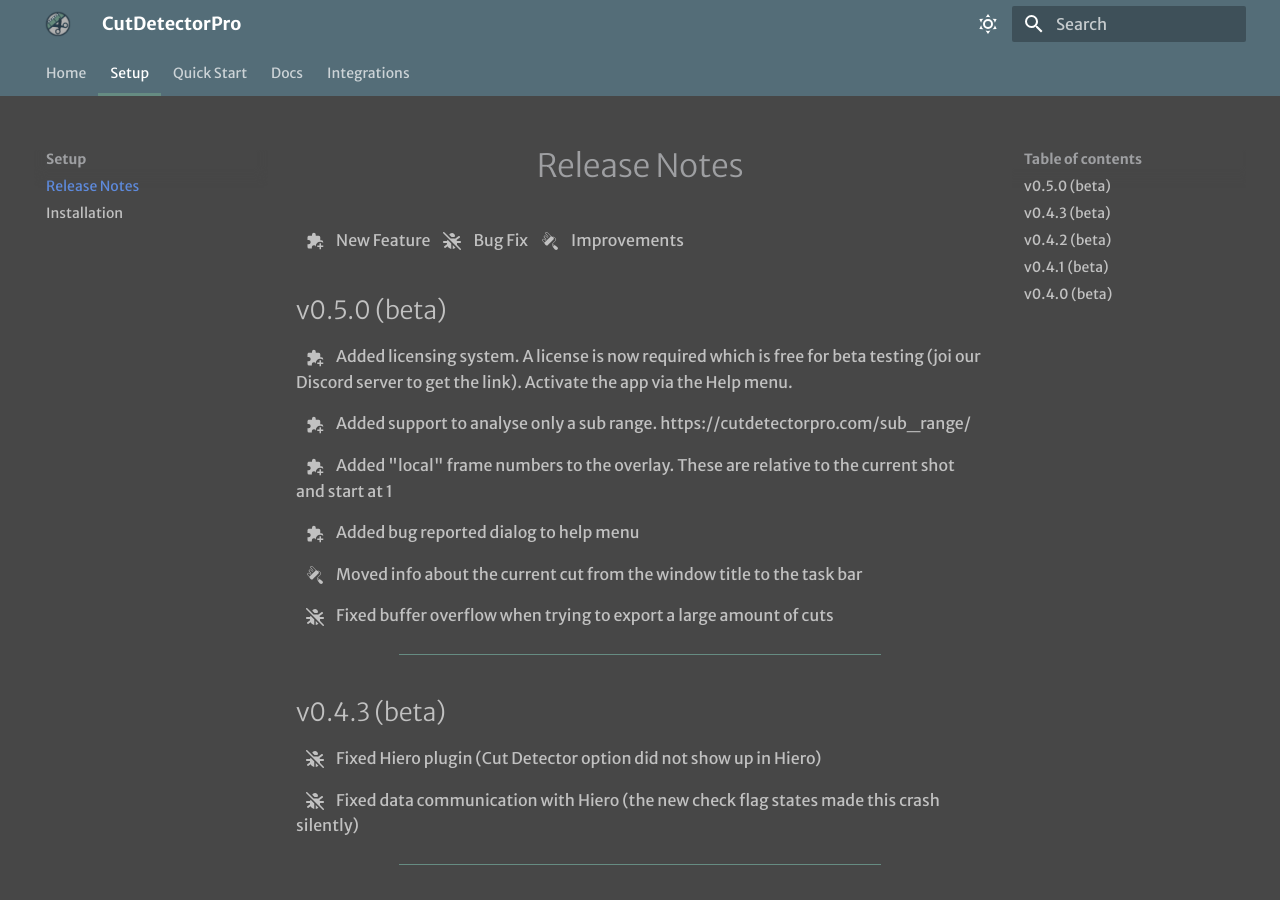
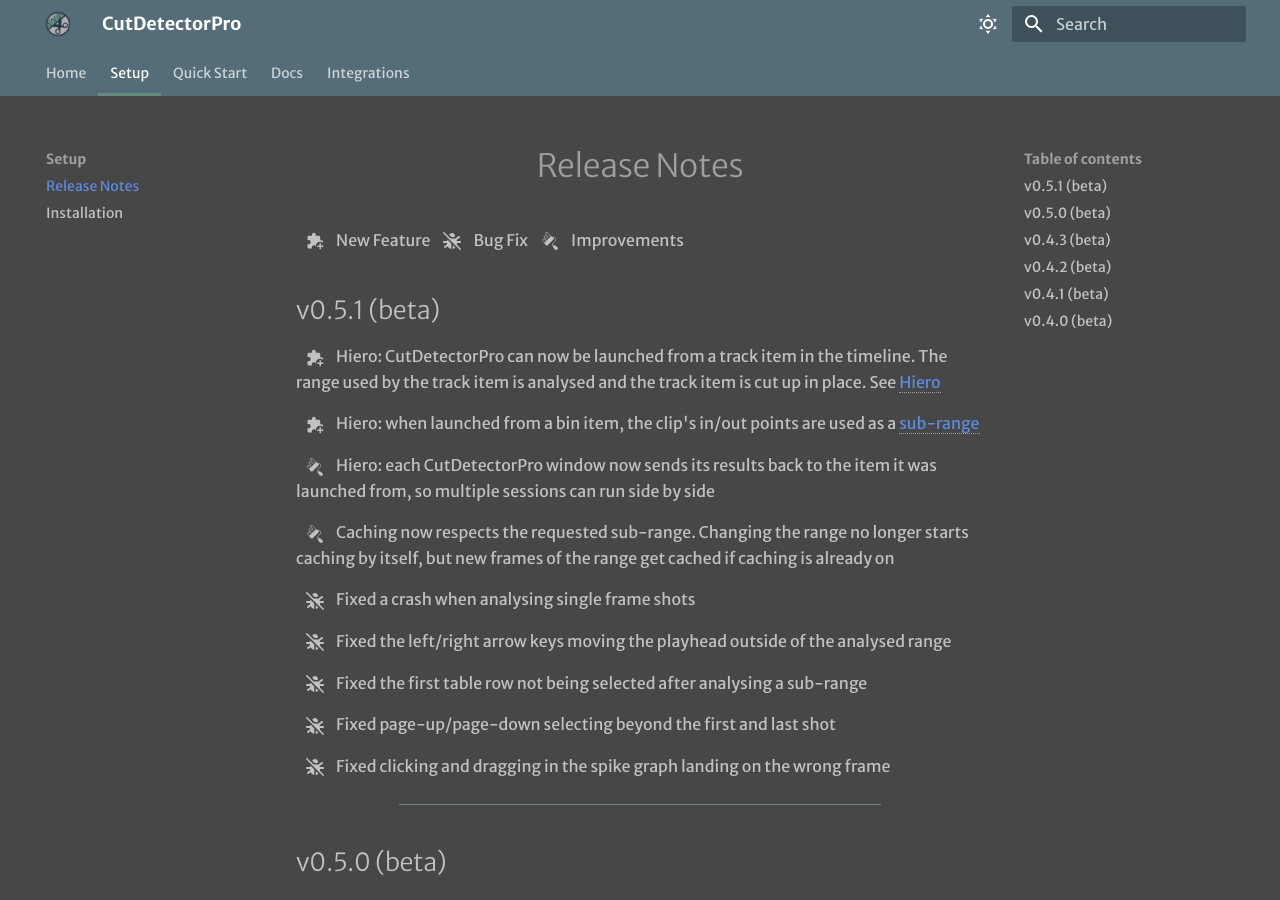
Before and after one commit to frueter/cutdetector-docs, an MkDocs documentation site: the page built from docs/release_notes.md, in a window 1280 px wide and 900 px high. Built offline with MkDocs 1.6.1 and Material for MkDocs 9.7.7, drawn with Linux system fonts in a browser that asks for light colours; some web fonts are replaced; comment, search, counter and statistics services are not loaded.

Commit message:
updated docs

```diff
--- a/docs/release_notes.md
+++ b/docs/release_notes.md
@@ -1,5 +1,26 @@
 # Release Notes
 :material-puzzle-plus: New Feature  :fontawesome-solid-bug-slash: Bug Fix  :simple-renovate: Improvements
+
+## v0.5.1 (beta)
+:material-puzzle-plus: Hiero: CutDetectorPro can now be launched from a track item in the timeline. The range used by the track item is analysed and the track item is cut up in place. See [Hiero](hiero_integration.md)
+
+:material-puzzle-plus: Hiero: when launched from a bin item, the clip's in/out points are used as a [sub-range](sub_range.md)
+
+:simple-renovate: Hiero: each CutDetectorPro window now sends its results back to the item it was launched from, so multiple sessions can run side by side
+
+:simple-renovate: Caching now respects the requested sub-range. Changing the range no longer starts caching by itself, but new frames of the range get cached if caching is already on
+
+:fontawesome-solid-bug-slash: Fixed a crash when analysing single frame shots
+
+:fontawesome-solid-bug-slash: Fixed the left/right arrow keys moving the playhead outside of the analysed range
+
+:fontawesome-solid-bug-slash: Fixed the first table row not being selected after analysing a sub-range
+
+:fontawesome-solid-bug-slash: Fixed page-up/page-down selecting beyond the first and last shot
+
+:fontawesome-solid-bug-slash: Fixed clicking and dragging in the spike graph landing on the wrong frame
+
+---
 
 ## v0.5.0 (beta)
 :material-puzzle-plus: Added licensing system. A license is now required which is free for beta testing (joi our Discord server to get the link).
```
Also changed, not shown: docs/frame_cache.md (+6 -0 lines), docs/hiero_integration.md (+31 -3 lines), docs/shortcuts.md (+4 -2 lines), docs/spike_graph.md (+3 -3 lines), docs/sub_range.md (+8 -2 lines).
